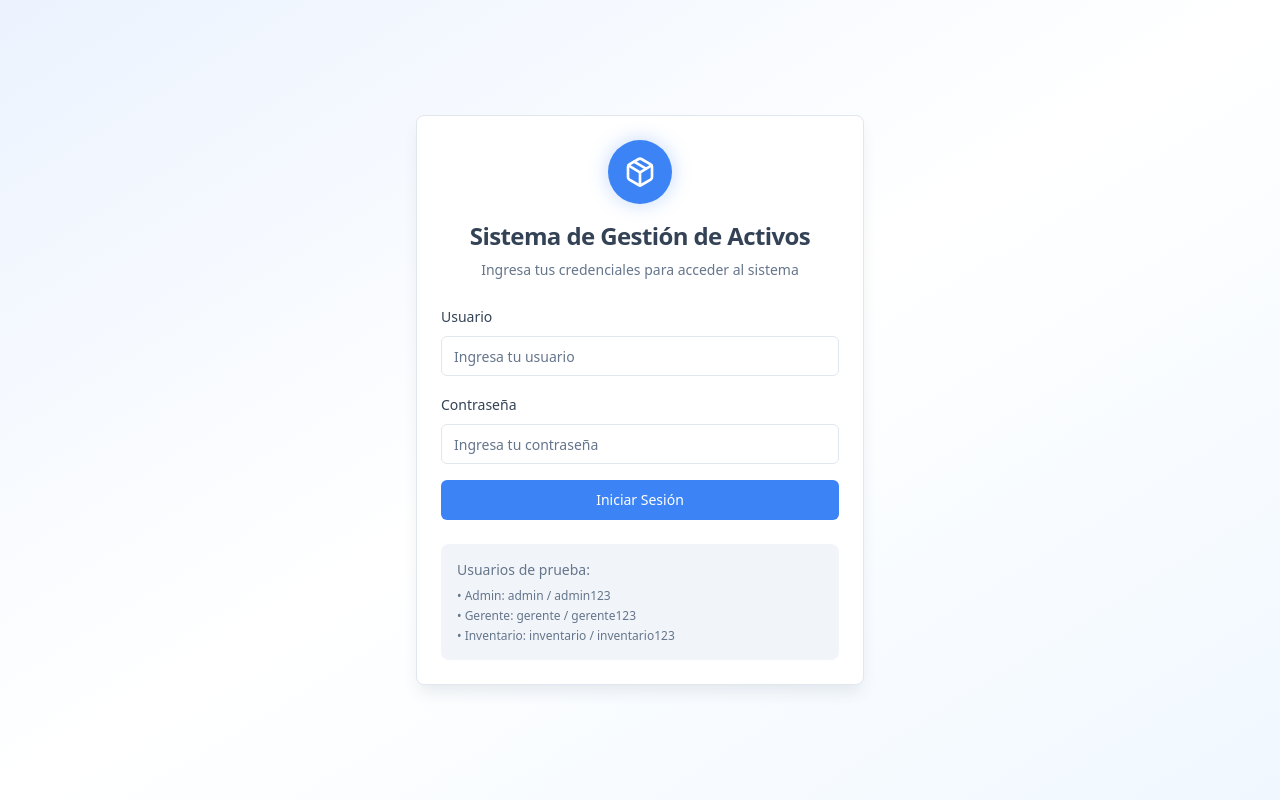
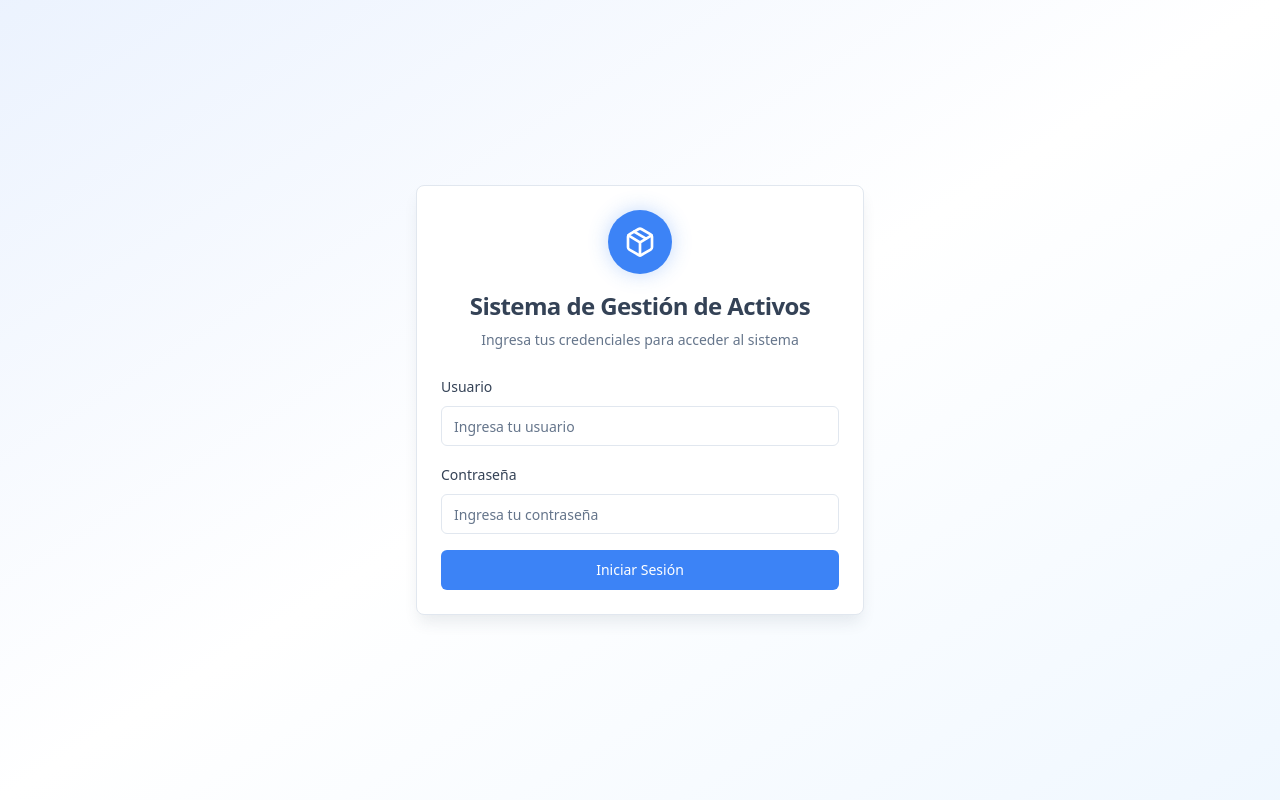
Before and after one commit to BrnMarq/electronic-asset-manager-frontend, a React (Vite) app: page / in a window 1280 px wide. Built offline with nearby package versions, Linux system fonts and the light colour scheme; the HTML template or start-up script is replaced by a standard one.

Commit message:
Added login functionality

```diff
--- a/package.json
+++ b/package.json
@@ -40,6 +40,7 @@
 		"@radix-ui/react-toggle-group": "^1.1.10",
 		"@radix-ui/react-tooltip": "^1.2.7",
 		"@tanstack/react-query": "^5.83.0",
+		"axios": "^1.12.2",
 		"class-variance-authority": "^0.7.1",
 		"clsx": "^2.1.1",
 		"cmdk": "^1.1.1",
--- a/src/contexts/AuthContext.tsx
+++ b/src/contexts/AuthContext.tsx
@@ -1,35 +1,14 @@
-import { createContext, useContext, useState, useEffect, ReactNode } from "react";
+import {
+	createContext,
+	useContext,
+	useState,
+	useEffect,
+	ReactNode,
+} from "react";
 import { User, AuthContextType } from "@/types";
+import api from "@/lib/axios";
 
 const AuthContext = createContext<AuthContextType | undefined>(undefined);
-
-// Demo users
-const DEMO_USERS: (User & { password: string })[] = [
-  {
-    id: "1",
-    username: "admin",
-    password: "admin123",
-    email: "admin@sistema.com",
-    role: "admin",
-    createdAt: new Date().toISOString(),
-  },
-  {
-    id: "2",
-    username: "gerente",
-    password: "gerente123",
-    email: "gerente@sistema.com",
-    role: "manager",
-    createdAt: new Date().toISOString(),
-  },
-  {
-    id: "3",
-    username: "inventario",
-    password: "inventario123",
-    email: "inventario@sistema.com",
-    role: "inventory",
-    createdAt: new Date().toISOString(),
-  },
-];
 
 export function AuthProvider({ children }: { children: ReactNode }) {
 	const [user, setUser] = useState<User | null>(null);
@@ -41,24 +20,35 @@ export function AuthProvider({ children }: { children: ReactNode }) {
 		}
 	}, []);
 
-  const login = async (username: string, password: string): Promise<boolean> => {
-    const foundUser = DEMO_USERS.find(
-      (u) => u.username === username && u.password === password
-    );
+	const login = async (
+		username: string,
+		password: string
+	): Promise<boolean> => {
+		try {
+			// Call placeholder backend endpoint
+			const response = await api.post("/auth/login", {
+				username,
+				password,
+			});
 
-    if (foundUser) {
-      const { password: _, ...userWithoutPassword } = foundUser;
-      setUser(userWithoutPassword);
-      localStorage.setItem("currentUser", JSON.stringify(userWithoutPassword));
+			const { token, user } = response.data;
+
+			// Store token and user data
+			localStorage.setItem("authToken", token);
+			localStorage.setItem("currentUser", JSON.stringify(user));
+			setUser(user);
+
 			return true;
+		} catch (error) {
+			console.error("Login failed:", error);
+			return false;
 		}
-
-    return false;
 	};
 
 	const logout = () => {
 		setUser(null);
 		localStorage.removeItem("currentUser");
+		localStorage.removeItem("authToken");
 	};
 
 	return (
--- /dev/null
+++ b/src/lib/axios.ts
@@ -0,0 +1,39 @@
+import axios from "axios";
+
+// Configure axios instance
+const api = axios.create({
+	baseURL: "https://electronic-asset-manager-backend.vercel.app",
+	timeout: 10000,
+	headers: {
+		"Content-Type": "application/json",
+	},
+});
+
+// Request interceptor to add auth token
+api.interceptors.request.use(
+	(config) => {
+		const token = localStorage.getItem("authToken");
+		if (token) {
+			config.headers.Authorization = `Bearer ${token}`;
+		}
+		return config;
+	},
+	(error) => {
+		return Promise.reject(error);
+	}
+);
+
+// Response interceptor for error handling
+api.interceptors.response.use(
+	(response) => response,
+	(error) => {
+		if (error.response?.status === 401) {
+			localStorage.removeItem("authToken");
+			localStorage.removeItem("currentUser");
+			window.location.href = "/";
+		}
+		return Promise.reject(error);
+	}
+);
+
+export default api;
--- a/src/pages/Login.tsx
+++ b/src/pages/Login.tsx
@@ -4,7 +4,13 @@ import { useAuth } from "@/contexts/AuthContext";
 import { Button } from "@/components/ui/button";
 import { Input } from "@/components/ui/input";
 import { Label } from "@/components/ui/label";
-import { Card, CardContent, CardDescription, CardHeader, CardTitle } from "@/components/ui/card";
+import {
+	Card,
+	CardContent,
+	CardDescription,
+	CardHeader,
+	CardTitle,
+} from "@/components/ui/card";
 import { toast } from "@/hooks/use-toast";
 import { Package } from "lucide-react";
 
@@ -39,57 +45,51 @@ export default function Login() {
 	};
 
 	return (
-    <div className="min-h-screen flex items-center justify-center bg-gradient-to-br from-primary/10 via-background to-accent p-4">
-      <Card className="w-full max-w-md shadow-lg">
-        <CardHeader className="space-y-4 text-center">
-          <div className="mx-auto w-16 h-16 bg-primary rounded-full flex items-center justify-center shadow-glow">
-            <Package className="w-8 h-8 text-primary-foreground" />
+		<div className='min-h-screen flex items-center justify-center bg-gradient-to-br from-primary/10 via-background to-accent p-4'>
+			<Card className='w-full max-w-md shadow-lg'>
+				<CardHeader className='space-y-4 text-center'>
+					<div className='mx-auto w-16 h-16 bg-primary rounded-full flex items-center justify-center shadow-glow'>
+						<Package className='w-8 h-8 text-primary-foreground' />
 					</div>
 					<div>
-            <CardTitle className="text-2xl font-bold">Sistema de Gestión de Activos</CardTitle>
-            <CardDescription className="mt-2">
+						<CardTitle className='text-2xl font-bold'>
+							Sistema de Gestión de Activos
+						</CardTitle>
+						<CardDescription className='mt-2'>
 							Ingresa tus credenciales para acceder al sistema
 						</CardDescription>
 					</div>
 				</CardHeader>
 				<CardContent>
-          <form onSubmit={handleSubmit} className="space-y-4">
-            <div className="space-y-2">
-              <Label htmlFor="username">Usuario</Label>
+					<form onSubmit={handleSubmit} className='space-y-4'>
+						<div className='space-y-2'>
+							<Label htmlFor='username'>Usuario</Label>
 							<Input
-                id="username"
-                type="text"
-                placeholder="Ingresa tu usuario"
+								id='username'
+								type='text'
+								placeholder='Ingresa tu usuario'
 								value={username}
 								onChange={(e) => setUsername(e.target.value)}
 								required
-                autoComplete="username"
+								autoComplete='username'
 							/>
 						</div>
-            <div className="space-y-2">
-              <Label htmlFor="password">Contraseña</Label>
+						<div className='space-y-2'>
+							<Label htmlFor='password'>Contraseña</Label>
 							<Input
-                id="password"
-                type="password"
-                placeholder="Ingresa tu contraseña"
+								id='password'
+								type='password'
+								placeholder='Ingresa tu contraseña'
 								value={password}
 								onChange={(e) => setPassword(e.target.value)}
 								required
-                autoComplete="current-password"
+								autoComplete='current-password'
 							/>
 						</div>
-            <Button type="submit" className="w-full" disabled={loading}>
+						<Button type='submit' className='w-full' disabled={loading}>
 							{loading ? "Iniciando sesión..." : "Iniciar Sesión"}
 						</Button>
 					</form>
-          <div className="mt-6 p-4 bg-muted rounded-lg">
-            <p className="text-sm font-medium text-muted-foreground mb-2">Usuarios de prueba:</p>
-            <div className="space-y-1 text-xs text-muted-foreground">
-              <p>• Admin: admin / admin123</p>
-              <p>• Gerente: gerente / gerente123</p>
-              <p>• Inventario: inventario / inventario123</p>
-            </div>
-          </div>
 				</CardContent>
 			</Card>
 		</div>
```
Also changed, not shown: src/App.tsx (+6 -6 lines), 1 other file (tests, documents, lock files or other folders). Lines whose indentation alone changed are shown as unchanged.
